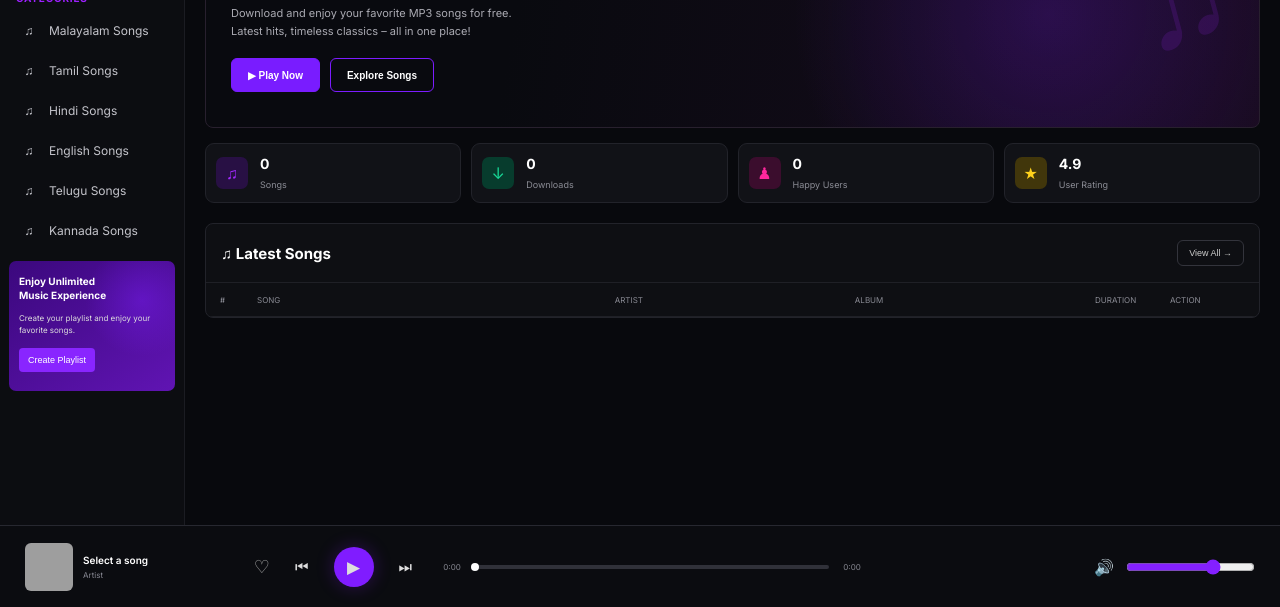
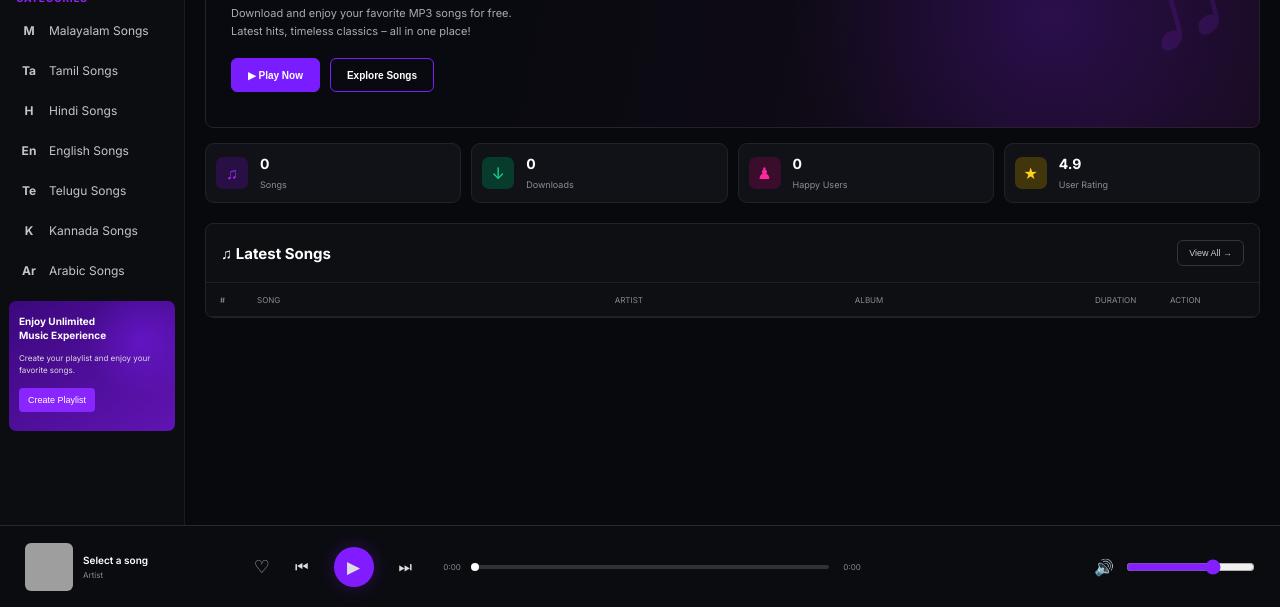
Before and after one commit to mymusic-mp3/mymusic-mp3, a plain HTML site: page index.html in a window 1280 px wide. Shown: the part 193-800 px from the top of the page. Drawn offline with nearby package versions, Linux system fonts and the light colour scheme; no server answers; grey boxes are pictures that could not be loaded.

Commit message:
Update category icons

```diff
--- a/index.html
+++ b/index.html
@@ -5,9 +5,7 @@
 <meta name="viewport" content="width=device-width, initial-scale=1.0">
 
 <title>My Music</title>
-<link rel="manifest" href="/mymusic-mp3/manifest.json">
-<meta name="theme-color" content="#7b20ff">
-<link rel="apple-touch-icon" href="/mymusic-mp3/icon-192.png">
+
 <link rel="preconnect" href="https://fonts.googleapis.com">
 <link rel="preconnect" href="https://fonts.gstatic.com" crossorigin>
 <link href="https://fonts.googleapis.com/css2?family=Inter:wght@400;500;600;700;800&display=swap" rel="stylesheet">
@@ -1039,33 +1037,38 @@ body{
   <div class="section-title">CATEGORIES</div>
 
   <div class="nav-item category-filter" data-filter="Malayalam">
-    <span class="nav-icon">♫</span>
+    <span class="nav-icon"><strong>M</strong></span>
     <span>Malayalam Songs</span>
   </div>
 
   <div class="nav-item category-filter" data-filter="Tamil">
-    <span class="nav-icon">♫</span>
+    <span class="nav-icon"><strong>Ta</strong></span>
     <span>Tamil Songs</span>
   </div>
 
   <div class="nav-item category-filter" data-filter="Hindi">
-    <span class="nav-icon">♫</span>
+    <span class="nav-icon"><strong>H</strong></span>
     <span>Hindi Songs</span>
   </div>
 
   <div class="nav-item category-filter" data-filter="English">
-    <span class="nav-icon">♫</span>
+    <span class="nav-icon"><strong>En</strong></span>
     <span>English Songs</span>
   </div>
 
   <div class="nav-item category-filter" data-filter="Telugu">
-    <span class="nav-icon">♫</span>
+    <span class="nav-icon"><strong>Te</strong></span>
     <span>Telugu Songs</span>
   </div>
 
   <div class="nav-item category-filter" data-filter="Kannada">
-    <span class="nav-icon">♫</span>
+    <span class="nav-icon"><strong>K</strong></span>
     <span>Kannada Songs</span>
+  </div>
+
+  <div class="nav-item category-filter" data-filter="Arabic">
+    <span class="nav-icon"><strong>Ar</strong></span>
+    <span>Arabic Songs</span>
   </div>
 
 
```
